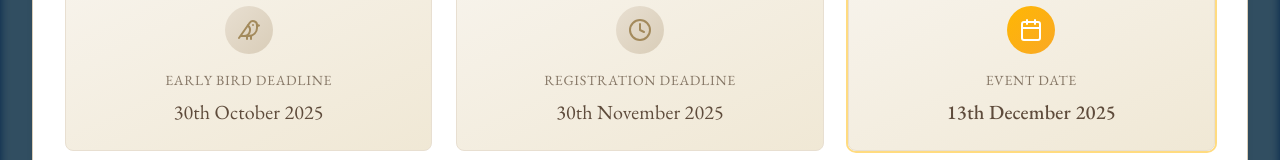
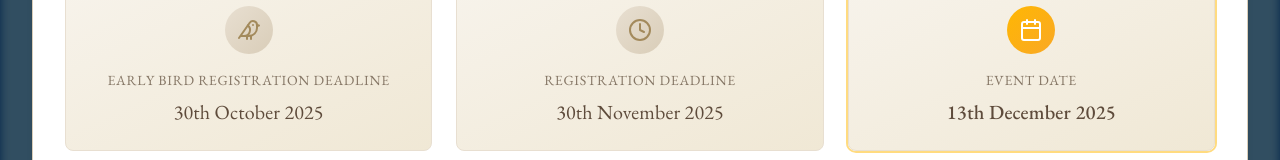
Before and after one commit to greekrode/sivpc, a React (Vite) app: page /events in a window 1280 px wide. Shown: the part 597-757 px from the top of the page. Built offline with nearby package versions, Linux system fonts and the light colour scheme.

Commit message:
Update naming

```diff
--- a/src/components/EventCard.tsx
+++ b/src/components/EventCard.tsx
@@ -149,7 +149,7 @@ const EventCard = ({ shouldOpenRegistration = false, onRegistrationClosed }: Eve
                 <BirdIcon className="w-6 h-6 text-[#a38a5c]" />
               </div>
               <p className="text-[#857665] text-sm uppercase tracking-wider font-light mb-2">
-                Early Bird Deadline
+                Early Bird Registration Deadline
               </p>
               <p className="text-[#5e4b3b] text-xl font-light">
                 30th October 2025
```
